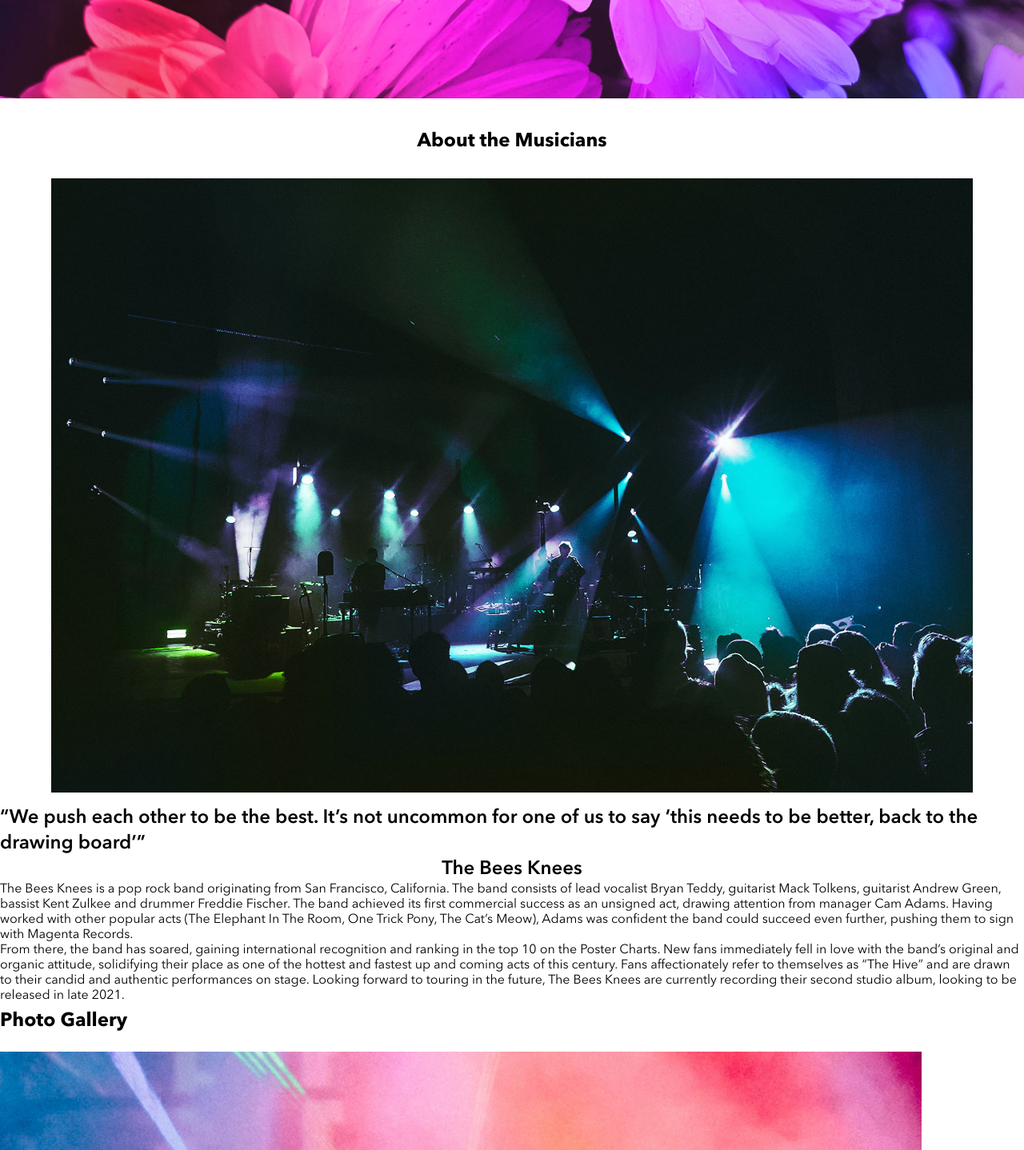
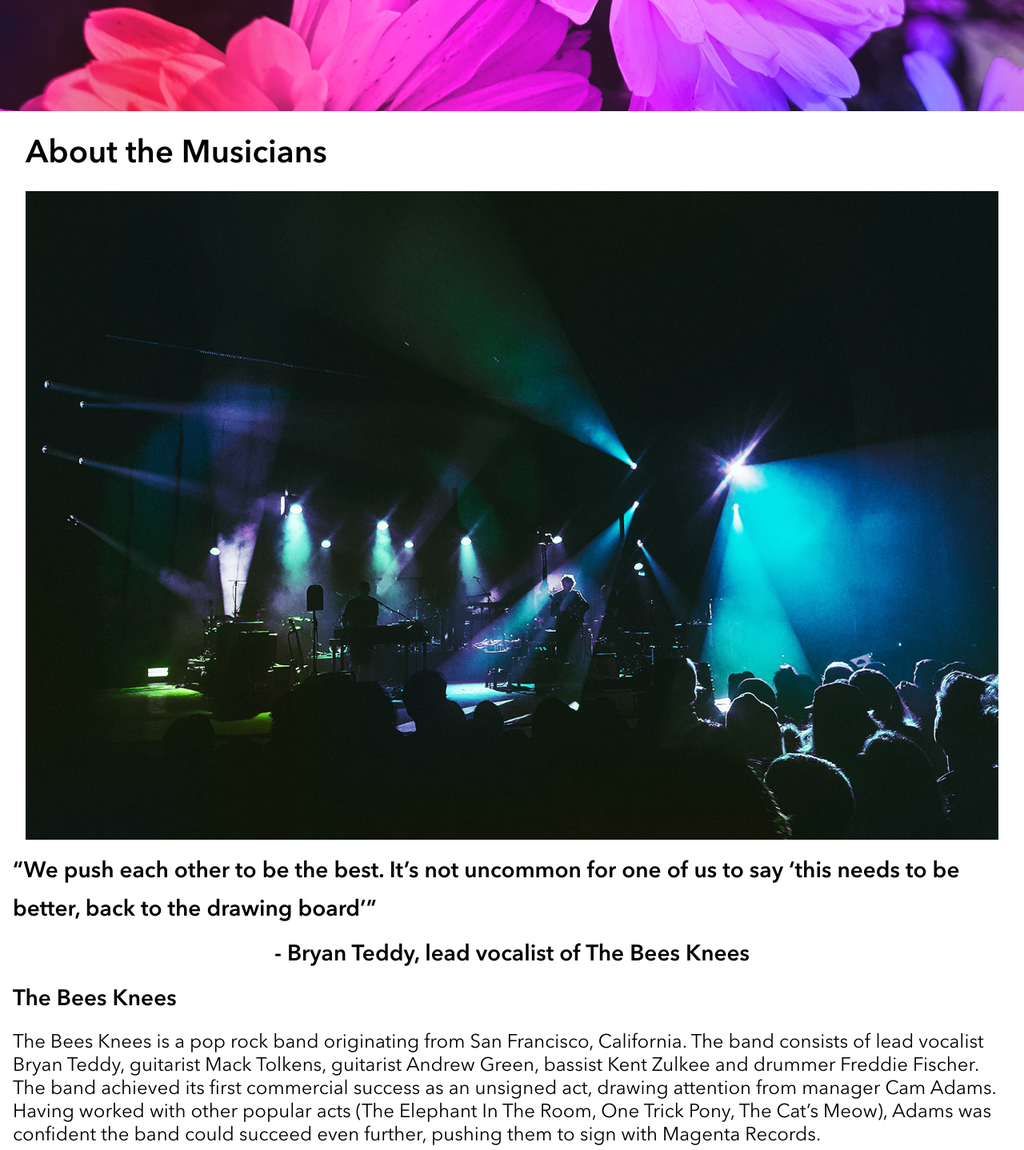
Before and after one commit to tmaxwell-96/taylor-maxwell-bandsite, a plain HTML site: page index.html in a window 1280 px wide. Shown: the part 600-2038 px from the top of the page at 80% size. Drawn offline with Linux system fonts and the light colour scheme.

Commit message:
Style bio about section

```diff
--- a/index.html
+++ b/index.html
@@ -28,7 +28,9 @@
     <section class="about">
         <h2 class="about__title">About the Musicians</h2>
         <img class="about__image" src="./assets/images/band.jpg" alt="band">
-        <h3 about__quote>“We push each other to be the best. It’s not uncommon for one of us to say ‘this needs to be better, back to the drawing board’”</h3>
+        <h3 class="about__quote">“We push each other to be the best. It’s not uncommon for one of us to say ‘this needs to be better, back to the drawing board’”</h3>
+        <h3 class="about__quote">- Bryan Teddy, lead vocalist of The Bees Knees
+        </h3>
         <h3 class="about__band">The Bees Knees</h3>
         <p class="about__text">The Bees Knees is a pop rock band originating from San Francisco, California. The band consists of lead vocalist Bryan Teddy, guitarist Mack Tolkens, guitarist Andrew Green, bassist Kent Zulkee and drummer Freddie Fischer. The band achieved its first commercial success as an unsigned act, drawing attention from manager Cam Adams. Having worked with other popular acts (The Elephant In The Room, One Trick Pony, The Cat’s Meow), Adams was confident the band could succeed even further, pushing them to sign with Magenta Records. </p>
         <p class="about__text">From there, the band has soared, gaining international recognition and ranking in the top 10 on the Poster Charts. New fans immediately fell in love with the band’s original and organic attitude, solidifying their place as one of the hottest and fastest up and coming acts of this century. Fans affectionately refer to themselves as “The Hive” and are drawn to their candid and authentic performances on stage. Looking forward to touring in the future, The Bees Knees are currently recording their second studio album, looking to be released in late 2021.</p>
--- a/styles/bio.scss
+++ b/styles/bio.scss
@@ -10,5 +10,51 @@
     align-items: center;
     .hero__title {
         color: global.$bandsite-white;
+        font-size: 2.5rem;
+        padding-left: 2rem;
     }
 }
+
+
+.about {
+    display: flex;
+    flex-direction: column;
+    align-items: center;
+    justify-content: space-between;
+    &__title {
+        margin: 2rem 0 0.5rem 0;
+        padding-left: 2rem;
+        align-self: flex-start;
+        font-size: 2.5rem;
+        font-weight: 600;
+    }
+    &__image {
+        width: 95%;
+        margin: 1rem 0;
+    }
+    &__quote {
+        margin: 0 1rem 0.5rem 1rem;
+    }
+    &__band {
+        align-self: flex-start;
+        margin: 0 0 1rem 1rem;
+    }
+
+    &__text {
+        margin: 0 1.5rem 1rem 1rem;
+        font-size: 1.5rem;
+    }
+}
+
+.photos {
+    display: flex;
+    align-items: center;
+    justify-content: space-between;
+    flex-wrap: wrap;
+    &__images {
+        display: inline-block;
+        width: 90%;
+        margin: 1rem 0;
+    }
+
+}
--- a/styles/partials/_global.scss
+++ b/styles/partials/_global.scss
@@ -36,7 +36,7 @@ body {
 }
 
 h1 {
-    font-size: 1.81rem;
+    font-size: 2.5rem;
     line-height: 4.25rem;
     font-weight: 400;
     color: $bandsite-white;
@@ -50,9 +50,9 @@ h2 {
 }
 
 h3 {
-    font-size: 1.5rem;
-    line-height: 2rem;
-    font-weight: 600;
+    font-size: 1.75rem;
+    line-height: 3rem;
+    font-weight: 550;
     margin: 0;
 }
 
@@ -106,29 +106,3 @@ h3 {
         }
     }
 }
-
-.about {
-    display: flex;
-    flex-direction: column;
-    align-items: center;
-    justify-content: space-between;
-    &__title {
-        margin: 2rem 0 0.5rem 0;
-    }
-    &__image {
-        width: 90%;
-        margin: 1rem 0;
-    }
-}
-
-.photos {
-    display: flex;
-    align-items: center;
-    justify-content: space-between;
-    flex-wrap: wrap;
-    &__images {
-        display: inline-block;
-        width: 90%;
-        margin: 1rem 0;
-    }
-}
```
Also changed, not shown: styles/bio.css, 1 other file.
